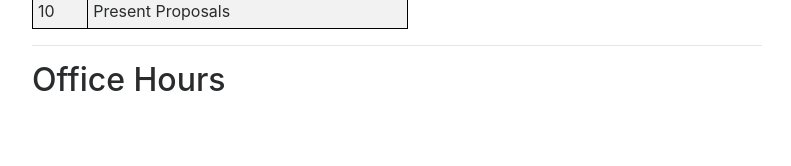
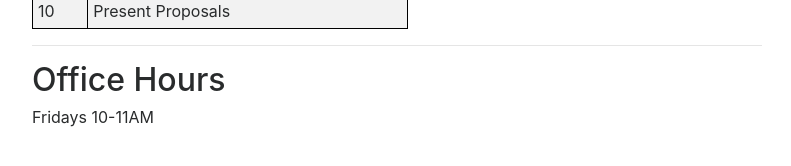
Before and after one commit to afraenkel/capstone-wiki-domain, a Jekyll site: the page built from index.md, in a window 1280 px wide and 900 px high, scrolled down 1620 px. Shown: the part 595-761 px from the top of the window, without its empty margins (243-1034 px from the left). Built offline with Jekyll 4.4.1, drawn with Linux system fonts in a browser that asks for light colours; nearby versions of some CDN libraries.

Commit message:
office hours

```diff
--- a/index.md
+++ b/index.md
@@ -111,3 +111,5 @@ end of the quarter.
 ---
 
 # Office Hours
+
+Fridays 10-11AM
```
